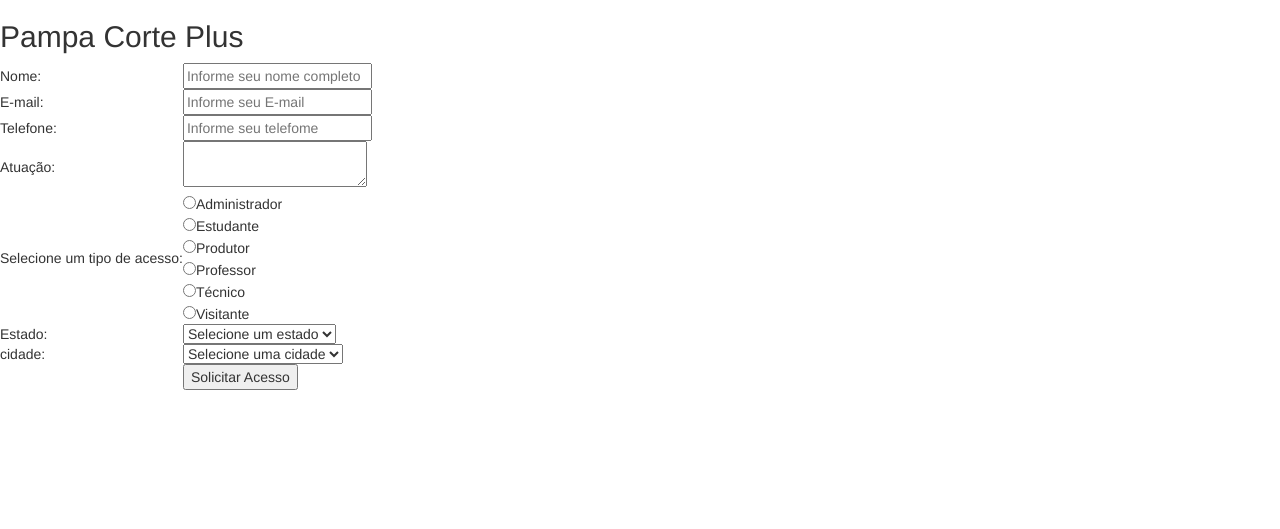
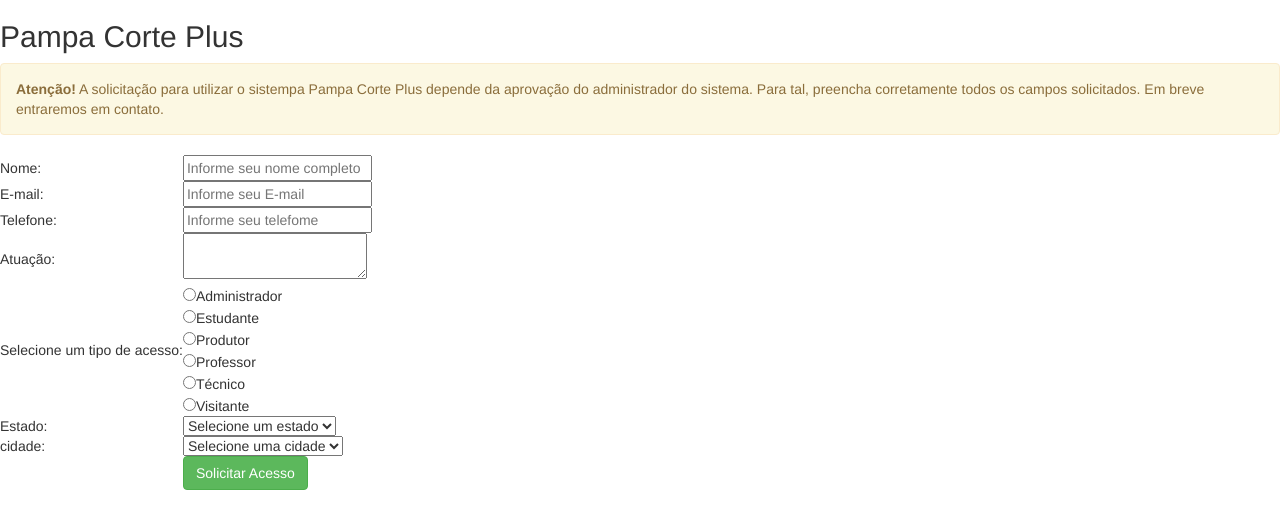
Before and after one commit to klarabecker20/DSI-, a PHP site: page / in a window 1280 px wide. Shown: the top 529 px of the page. Run offline with PHP 8.4, Linux system fonts and the light colour scheme.

Commit message:
terminei pampa

```diff
--- a/PampaCortePlus/UserDetails.php
+++ b/PampaCortePlus/UserDetails.php
@@ -7,7 +7,6 @@
     <body>
 
         <?php
-        print_r($_POST);
         if($_POST){
                 @$Nome /*nome da variáve*/= $_POST['Nome'];
                 @$Email= $_POST['Email'];
--- a/PampaCortePlus/index.php
+++ b/PampaCortePlus/index.php
@@ -3,46 +3,50 @@
     <head>
         <link href="css/bootstrap.min.css" rel="stylesheet" type="text/css"/>
         <link href="css/deafult.css" rel="stylesheet" type="text/css"/>
-         <script src="js/jquery.min.js" type="text/javascript"></script>
         <script src="js/bootstrap.min.js" type="text/javascript"></script>
+        <script src="js/jquery.min.js" type="text/javascript"></script>
         <meta charset="UTF-8">
         <title>Pampa Corte Plus</title>
         <link href="css/default.css" rel="stylesheet" type="text/css"/>
     </head>
     <body>
+        <div class="responsive">
          <h2>Pampa Corte Plus</h2>
         <form method="post" action="UserDetails.php">
+            <div class="alert alert-warning">
+            <strong>Atenção!</strong> A solicitação para utilizar o sistempa Pampa Corte Plus depende da aprovação do administrador do sistema. Para tal, preencha corretamente todos os campos solicitados. Em breve entraremos em contato.
+            </div>
             <table>
                 <tr>
-                    <td>Nome:</td>
+                    <td class="colunas">Nome:</td>
                     <td>
                         <input type="text" name="Nome"
                                placeholder="Informe seu nome completo">
                     </td>
                 </tr>
                 <tr>
-                    <td>E-mail:</td>
+                    <td class="colunas">E-mail:</td>
                     <td>
                         <input type="text" name="Email"
                                placeholder="Informe seu E-mail">
                     </td>
                 </tr>
                 <tr>
-                    <td>Telefone:</td>
+                    <td class="colunas">Telefone:</td>
                     <td>
                         <input type="text" name="Telefone"
                                placeholder="Informe seu telefome">
                     </td>
                 </tr>
                 <tr>
-                    <td>Atuação:</td>
+                    <td class="colunas">Atuação:</td>
                     <td>
                         <textarea name="Atuacao" Placeholder="Informe a sua área de atuação"> </textarea>
                     </td>
                     <td></td>
                 </tr>
                  <tr>
-                    <td>Selecione um tipo de acesso:</td>
+                     <td class="colunas">Selecione um tipo de acesso:</td>
                     <td>
                         <input type="radio" name="Acesso" value="Administrador">Administrador<br>
                         <input type="radio" name="Acesso" value="Estudante">Estudante <br>
@@ -53,7 +57,7 @@
                     </td>
                 </tr>
                 <tr>
-                    <td>Estado:</td>
+                    <td class="colunas" >Estado:</td>
                     <td>
                         <select name="Estado">
                             <option value="">Selecione um estado</option>
@@ -64,7 +68,7 @@
                     </td>
                 </tr>
                 <tr>
-                    <td>cidade:</td>
+                    <td class="colunas">cidade:</td>
                     <td>
                         <select name="Cidade">
                             <option value="">Selecione uma cidade</option>
@@ -77,11 +81,11 @@
                 <tr>
                     <td></td>
                     <td>
-                        <input type="submit" value="Solicitar Acesso">
+                        <input class="btn btn-success" type="submit" value="Solicitar Acesso">
                     </td>
                 </tr>
             </table>
-
+            </div>
         <?php
         if($_POST)
 
--- a/PampaCortePlus/nbproject/private/private.xml
+++ b/PampaCortePlus/nbproject/private/private.xml
@@ -2,6 +2,8 @@
 <project-private xmlns="http://www.netbeans.org/ns/project-private/1">
     <editor-bookmarks xmlns="http://www.netbeans.org/ns/editor-bookmarks/2" lastBookmarkId="0"/>
     <open-files xmlns="http://www.netbeans.org/ns/projectui-open-files/2">
-        <group/>
+        <group>
+            <file>file:/C:/wamp64/www/PampaCortePlus/index.php</file>
+        </group>
     </open-files>
 </project-private>
```
Also changed, not shown: Academico/Bottonsbootstrap.php (renamed from PampaCortePlus/Bottonsbootstrap.php), Academico/alertsbootstrap.php (renamed from PampaCortePlus/alertsbootstrap.php), Academico/elementosBootstrap.php (renamed from PampaCortePlus/elementosBootstrap.php), Academico/formbootstrap.php (renamed from PampaCortePlus/formbootstrap.php).
